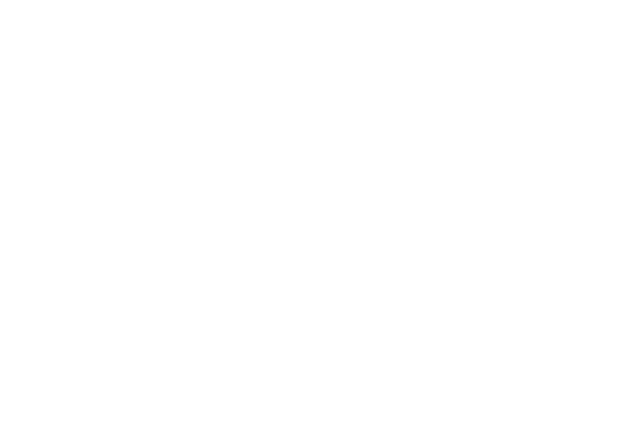
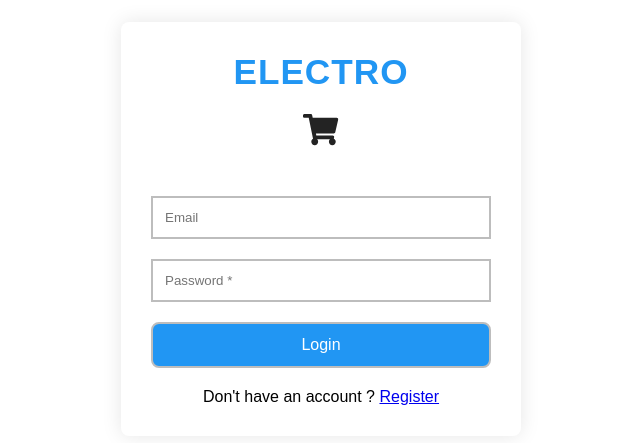
Before and after one commit to yacineaaddi/React-Ecommerce-Website, a React (Create React App) app: page /login in a window 1280 px wide. Before the commit this address had no page. Shown: the part 171-614 px from the top of the page, without its empty margins (319-959 px from the left). Built offline with nearby package versions, Linux system fonts and the light colour scheme.

Commit message:
Create and style login component

```diff
--- /dev/null
+++ b/src/login.js
@@ -0,0 +1,85 @@
+import React, { useState } from "react";
+import { Link } from "react-router-dom";
+import { FaShoppingCart } from "react-icons/fa";
+import { db, app } from "./firebase";
+import { collection, getDocs } from "firebase/firestore";
+
+import "./auth.css";
+const Login = ({ setUserDetail }) => {
+  // Storing the input value using usestate hooks
+
+  const [email, setEmail] = useState("");
+  const [password, setPassword] = useState("");
+
+  const dbref = collection(db, "User");
+
+  // Creating New User Account On Firebase
+
+  const Authentication = async (e) => {
+    // Guard Clause to prevent empty values
+    if (email.length === 0 || password.length === 0) {
+      alert("All field are required");
+    } else {
+      try {
+        e.preventDefault();
+        const creatAccount = await app
+          .auth()
+          .signInWithEmailAndPassword(email, password);
+        if (creatAccount) {
+          const getData = await getDocs(dbref);
+          const data = getData.docs.map((doc) => ({
+            id: doc.id,
+            ...doc.data(),
+          }));
+          console.log(data);
+          const userdata = data.findLast((info) => {
+            return info.Email === email;
+          });
+          setUserDetail(userdata);
+          alert("User Login Successfully");
+        } else {
+          alert("Error While Login User");
+        }
+      } catch (err) {
+        console.log(err.message);
+      }
+    }
+  };
+  return (
+    <>
+      <div className="auth">
+        <div className="container">
+          <h2>Electro</h2>
+          <div className="icon">
+            <FaShoppingCart />
+          </div>
+          <div className="form">
+            <div className="box">
+              <input
+                type="email"
+                placeholder="Email"
+                value={email}
+                onChange={(e) => setEmail(e.target.value)}
+              ></input>
+            </div>
+
+            <div className="box">
+              <input
+                type="password"
+                placeholder="Password *"
+                value={password}
+                onChange={(e) => setPassword(e.target.value)}
+              ></input>
+            </div>
+            <button onClick={(e) => Authentication(e)}>Login</button>
+            <p>
+              Don't have an account ? <Link to="/">Register</Link>
+            </p>
+          </div>
+        </div>
+      </div>
+    </>
+  );
+};
+
+export default Login;
--- a/src/register.js
+++ b/src/register.js
@@ -50,7 +50,7 @@
             const userdata = data.findLast((info) => {
               return info.Email === email;
             });
-            console.log(userdata);
+            setUserDetail(userdata);
             alert("User Registre Successfully");
           }
         }
@@ -105,7 +105,7 @@
             </div>
             <button onClick={(e) => Authentication(e)}>Register</button>
             <p>
-              Already have an account ? <Link>Click Here</Link>
+              Already have an account ? <Link to="/login">Click Here</Link>
             </p>
           </div>
         </div>
--- a/src/rout.js
+++ b/src/rout.js
@@ -1,12 +1,17 @@
 import React from "react";
 import Register from "./register";
 import { Route, Routes } from "react-router-dom";
+import Login from "./login";
 
 const Rout = ({ setUserDetail }) => {
   return (
     <>
       <Routes>
         <Route path="/" element={<Register setUserDetail={setUserDetail} />} />
+        <Route
+          path="/login"
+          element={<Login setUserDetail={setUserDetail} />}
+        />
       </Routes>
     </>
   );
```
